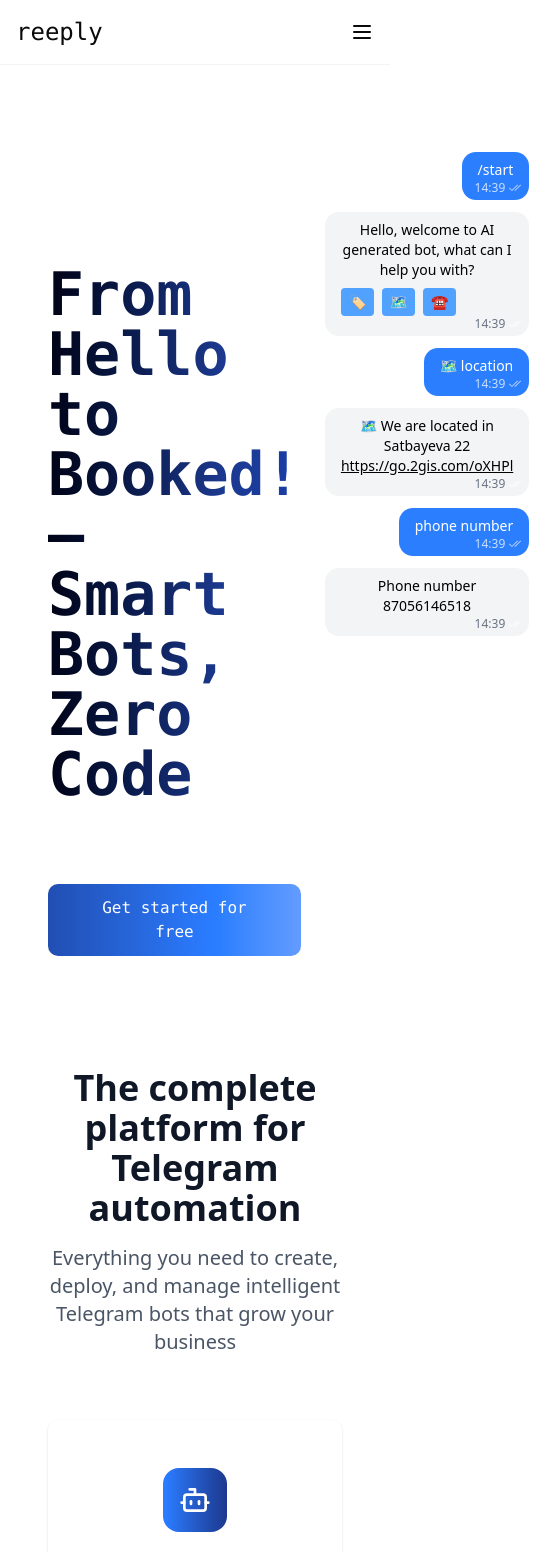
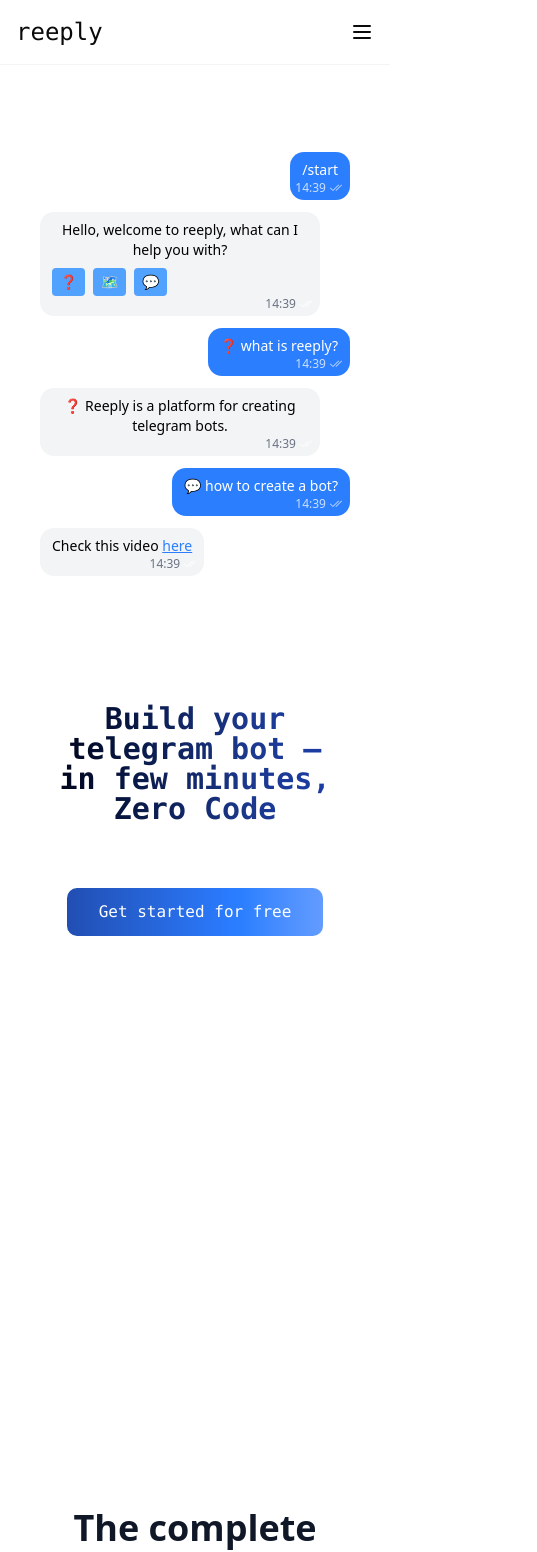
Before and after one commit to alibekn6/chaat-client, a React (Vite) app: page /landing in a window 390 px wide. Shown: the top 1552 px of the page, 537 px wide, since content can reach past the window. Built offline with nearby package versions, Linux system fonts and the light colour scheme.

Commit message:
fix: mobile responsive landing (login page)

```diff
--- a/src/pages/auth/LoginPage.tsx
+++ b/src/pages/auth/LoginPage.tsx
@@ -2,6 +2,7 @@
 import { useNavigate, Link } from "react-router-dom";
 import { useAuth } from "../../context/AuthContext";
 import { login as loginService } from "../../services/authService";
+import { Button } from '../../components/ui/button';
 
 export function LoginPage() {
   const [email, setEmail] = useState("");
@@ -27,7 +28,7 @@
   };
 
   return (
-    <div className="flex justify-center items-center flex-grow">
+    <div className="flex justify-center items-center flex-grow mb-45 mt-30">
       <form
         onSubmit={handleSubmit}
         className="p-8 bg-white shadow-md rounded-lg"
@@ -66,12 +67,12 @@
             className="mt-1 block w-full px-3 py-2 border border-gray-300 rounded-md shadow-sm focus:outline-none focus:ring-indigo-500 focus:border-indigo-500 sm:text-sm"
           />
         </div>
-        <button
+        <Button
           type="submit"
-          className="w-full py-2 px-4 border border-transparent rounded-md shadow-sm text-sm font-medium text-white bg-indigo-600 hover:bg-indigo-700 focus:outline-none focus:ring-2 focus:ring-offset-2 focus:ring-indigo-500"
+          className="w-full py-2 px-4 border border-transparent rounded-md shadow-sm text-sm font-medium"
         >
           Login
-        </button>
+        </Button>
         <p className="mt-4 text-center text-sm text-gray-600">
           Don't have an account?{" "}
           <Link
--- a/src/pages/auth/RegisterPage.tsx
+++ b/src/pages/auth/RegisterPage.tsx
@@ -2,6 +2,7 @@
 import { useNavigate, Link } from 'react-router-dom'
 import { useAuth } from '../../context/AuthContext'
 import { register } from '../../services/authService'
+import { Button } from '../../components/ui/button'
 
 export function RegisterPage() {
   const [email, setEmail] = useState('')
@@ -29,7 +30,7 @@
   }
 
   return (
-    <div className="flex justify-center items-center flex-grow">
+    <div className="flex justify-center items-center flex-grow mb-40 mt-20">
       <form
         onSubmit={handleSubmit}
         className="p-8 bg-white shadow-md rounded-lg"
@@ -84,12 +85,12 @@
             className="mt-1 block w-full px-3 py-2 border border-gray-300 rounded-md shadow-sm focus:outline-none focus:ring-indigo-500 focus:border-indigo-500 sm:text-sm"
           />
         </div>
-        <button
+        <Button
           type="submit"
-          className="w-full py-2 px-4 border border-transparent rounded-md shadow-sm text-sm font-medium text-white bg-indigo-600 hover:bg-indigo-700 focus:outline-none focus:ring-2 focus:ring-offset-2 focus:ring-indigo-500"
+          className="w-full py-2 px-4 border border-transparent rounded-md shadow-sm text-sm font-medium"
         >
           Register
-        </button>
+        </Button>
         <p className="mt-4 text-center text-sm text-gray-600">
           Already have an account?{' '}
           <Link to="/login" className="font-medium text-indigo-600 hover:text-indigo-500">
--- a/src/pages/landing/LandingPage.tsx
+++ b/src/pages/landing/LandingPage.tsx
@@ -10,9 +10,22 @@
 export function LandingPage() {
   return (
     <>
-      <div className="flex flex-1 justify-between items-start pt-8">
-        <Hero />
-        <ChatMockup />
+      {/* Mobile Layout - ChatMockup first, then Hero */}
+      <div className="block lg:hidden">
+        <div className="pt-8 space-y-8">
+          <ChatMockup />
+          <Hero />
+        </div>
+      </div>
+
+      {/* Desktop/Laptop Layout - Keep original design */}
+      <div className="hidden lg:flex lg:flex-1 lg:justify-between lg:items-start lg:pt-8">
+        <div className="flex-1 pr-8">
+          <Hero />
+        </div>
+        <div className="flex-shrink-0">
+          <ChatMockup />
+        </div>
       </div>
       <PlatformOverview />
       <FeatureShowcase1 />
--- a/src/pages/landing/chatmock.tsx
+++ b/src/pages/landing/chatmock.tsx
@@ -12,37 +12,28 @@
     from: "bot",
     content: (
       <>
-        Hello, welcome to AI generated bot, what can I help you with?
+        Hello, welcome to reeply, what can I help you with?
         <div className="flex space-x-2 mt-2">
-          <button className="bg-blue-400 px-2 py-1 rounded">🏷️</button>
-          <button className="bg-blue-400 px-2 py-1 rounded">🗺️</button>
-          <button className="bg-blue-400 px-2 py-1 rounded">☎️</button>
+          <button className="bg-blue-400 px-2 py-1 rounded text-sm">❓</button>
+          <button className="bg-blue-400 px-2 py-1 rounded text-sm">🗺️</button>
+          <button className="bg-blue-400 px-2 py-1 rounded text-sm">💬</button>
         </div>
       </>
     ),
   },
-  { from: "user", content: "🗺️ location" },
+  { from: "user", content: "❓ what is reeply?" },
   {
     from: "bot",
     content: (
       <>
-        🗺️ We are located in Satbayeva 22
-        <br />
-        <a
-          href="https://go.2gis.com/oXHPl"
-          target="_blank"
-          rel="noopener"
-          className="underline"
-        >
-          https://go.2gis.com/oXHPl
-        </a>
+         ❓ Reeply is a platform for creating telegram bots.
       </>
     ),
   },
-  { from: "user", content: " phone number" },
+  { from: "user", content: "💬 how to create a bot?" },
   {
     from: "bot",
-    content: <>Phone number 87056146518</>,
+    content: <>Check this video <a className="underline text-blue-500" href="https://youtu.be/tPVdosq1OUs" target="_blank" rel="noopener noreferrer">here</a> </>,
   },
 ];
 const Bubble = ({
@@ -52,7 +43,7 @@
   children: ReactNode;
   from: "bot" | "user";
 }) => {
-  const base = "relative px-4 pt-2 pb-5 text-sm max-w-xs";
+  const base = "relative px-3 pt-2 pb-5 text-sm max-w-[280px]";
   const isBot = from === "bot";
   return (
     <div className={`flex ${isBot ? "justify-start" : "justify-end"}`}>
@@ -79,7 +70,7 @@
 
 export const ChatMockup = () => {
   return (
-    <div className="chat-container max-w-xs mx-auto space-y-3">
+    <div className="chat-container w-full max-w-[320px] lg:max-w-[300px] mx-auto space-y-3 px-4 lg:px-0">
       {messages.map((msg, i) => (
         <div
           key={i}
--- a/src/pages/landing/finalcta.tsx
+++ b/src/pages/landing/finalcta.tsx
@@ -1,7 +1,10 @@
 import { ArrowRight } from 'lucide-react'
+import { Link } from 'react-router-dom'
 import { Button } from '../../components/ui/button'
+import { useAuth } from '../../context/AuthContext'
 
 export function FinalCTA() {
+  const { isAuthenticated } = useAuth()
   return (
     <section className="py-20 text-center">
       <div className="container mx-auto px-4 max-w-3xl">
@@ -12,9 +15,13 @@
           Join thousands using reeply to automate interactions, increase bookings…
         </p>
         <div className="flex flex-col sm:flex-row gap-4 justify-center mb-8">
-          <Button size="lg" className="bg-gray-900 text-white hover:bg-gray-800 px-8 py-4 text-lg font-semibold shadow-lg hover:shadow-xl transition-all duration-200">
-            Start building for free<ArrowRight className="w-5 h-5 ml-2 inline" />
-          </Button>
+          <Link
+            to={isAuthenticated ? "/dashboard" : "/login"}
+            className="bg-gray-900 text-white hover:bg-gray-800 px-8 py-4 text-lg font-semibold shadow-lg hover:shadow-xl transition-all duration-200 rounded-md inline-flex items-center justify-center"
+          >
+            {isAuthenticated ? "Go to Dashboard" : "Start building for free"}
+            <ArrowRight className="w-5 h-5 ml-2" />
+          </Link>
           <Button size="lg" variant="outline" className="border-gray-900 text-gray-900 hover:bg-gray-900 hover:text-white px-8 py-4 text-lg font-semibold transition-all duration-200">
             Talk to sales
           </Button>
--- a/src/pages/landing/hero.tsx
+++ b/src/pages/landing/hero.tsx
@@ -1,24 +1,30 @@
+import { Link } from 'react-router-dom'
+import { useAuth } from '../../context/AuthContext'
+
 export const Hero = () => {
+  const { isAuthenticated } = useAuth()
   return (
     <section className="min-h-screen flex items-start justify-center pt-30">
       <div className="container mx-auto px-4">
         <div className="max-w-4xl mx-auto">
           <h1
             className="
-              text-6xl md:text-7xl font-bold font-mono m-0 p-0 leading-none text-left
+              text-3xl sm:text-4xl lg:text-6xl xl:text-7xl font-bold font-mono m-0 p-0 leading-none
+              text-center lg:text-left
               bg-gradient-to-r from-black via-blue-900 to-blue-700
               bg-clip-text text-transparent
               animate-gradient
             "
           >
-            <span className="block">From Hello to</span>
-            <span className="block">Booked! —</span>
-            <span className="block">Smart Bots,</span>
+            <span className="block">Build your</span>
+            <span className="block">telegram bot —</span>
+            <span className="block">in few minutes,</span>
             <span className="block">Zero Code</span>
           </h1>
 
-          <div className="flex justify-start mt-10">
-            <button
+          <div className="flex justify-center lg:justify-start mt-6 lg:mt-10">
+            <Link
+              to={isAuthenticated ? "/dashboard" : "/login"}
               className="
                 font-mono text-white
                 rounded-lg
@@ -27,10 +33,11 @@
                 px-8 py-3 mt-10
                 transition-transform duration-300
                 active:scale-95
+                inline-block
               "
             >
-              Get started for free
-            </button>
+              {isAuthenticated ? "Dashboard" : "Get started for free"}
+            </Link>
           </div>
         </div>
       </div>
--- a/src/services/api.ts
+++ b/src/services/api.ts
@@ -9,7 +9,6 @@
   },
 })
 
-// Show current API URL in console
 console.log('🌐 API Base URL:', API_CONFIG.BASE_URL);
 
 api.interceptors.request.use(
```
Also changed, not shown: src/pages/landing/header.tsx (+40 -10 lines).
